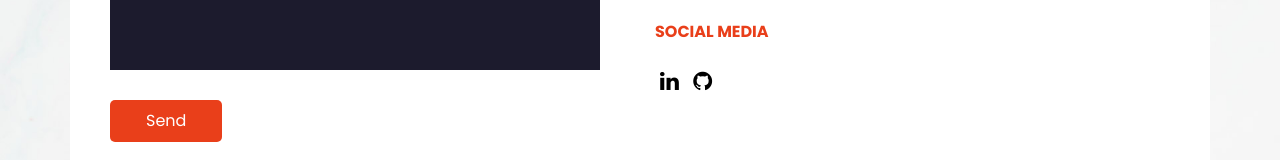
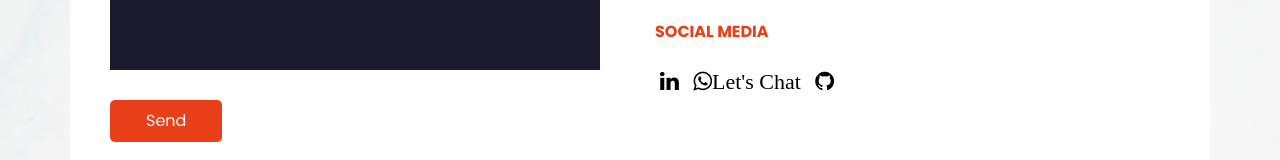
Before and after one commit to mukamirisper/mukamirisper.github.io, a plain HTML site: page contact.html in a window 1280 px wide. Shown: the part 515-675 px from the top of the page. Drawn offline with nearby package versions, Linux system fonts and the light colour scheme.

Commit message:
Update contact.html
Replace wa.link with wa.me

```diff
--- a/contact.html
+++ b/contact.html
@@ -127,9 +127,7 @@
 
          <!--Add font awesome icons-->
          <a href="https://www.linkedin.com/in/rispermukami/" class="fa fa-linkedin"></a>
-
-
-
+         <a href="https://wa.me/254779959617" target="_blank" rel="noopener noreferrer" class="fa fa-whatsapp">Let's Chat</a>
          <a href="https://github.com/mukamirisper" class="fa fa-github"></a>
         </div>
       </div>
```
